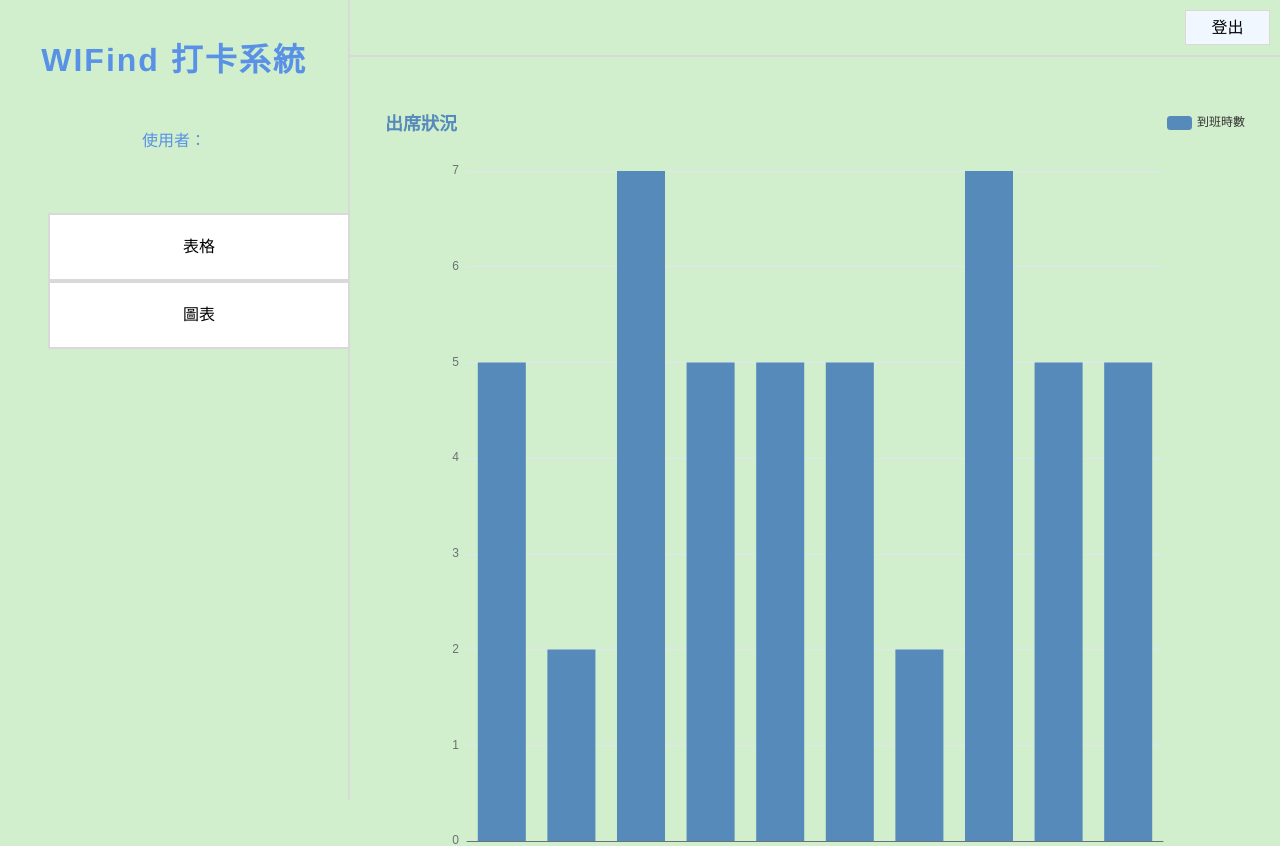
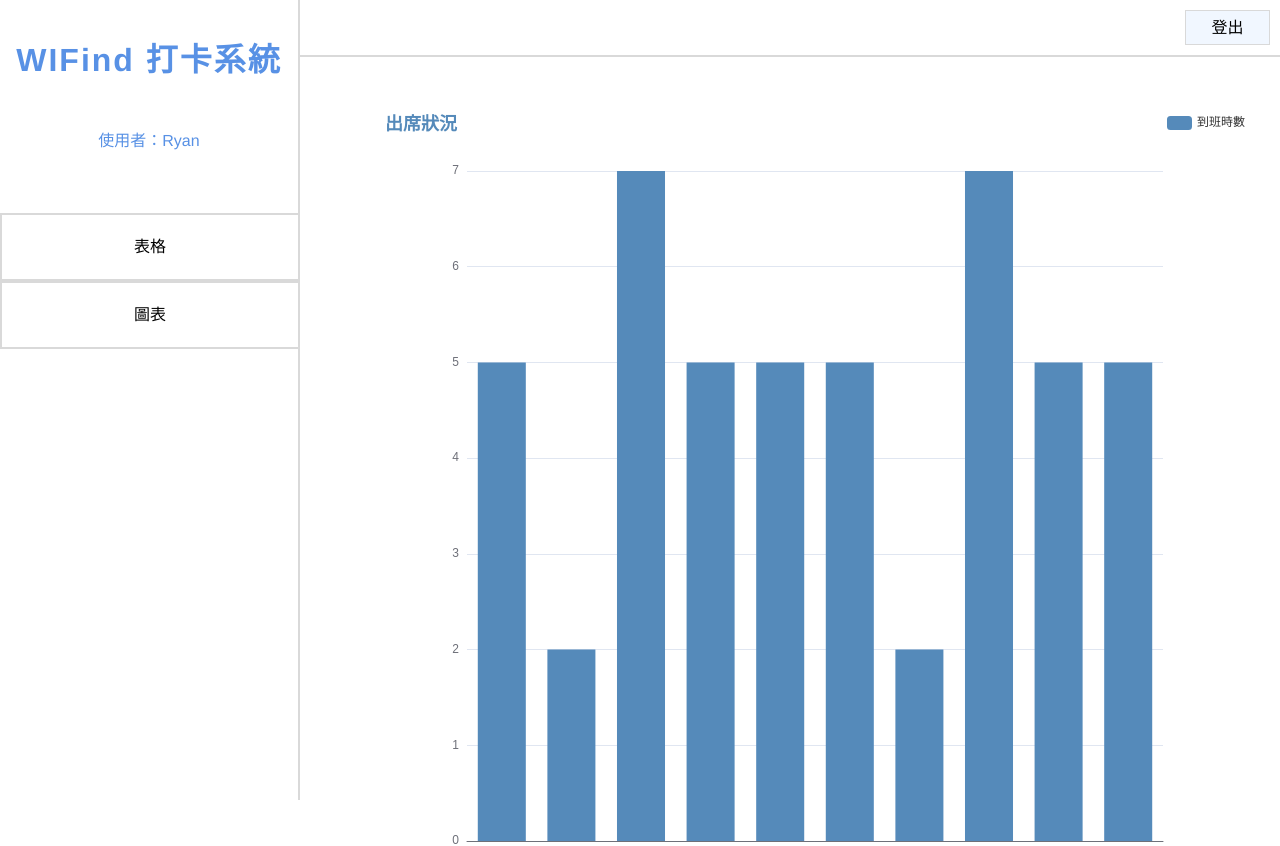
Before and after one commit to RyanStone2640/wifind-project, a Vue app: page /chart in a window 1280 px wide. Shown: the top 846 px of the page. Built offline with nearby package versions, Linux system fonts and the light colour scheme.

Commit message:
add sidenav style

```diff
--- a/package.json
+++ b/package.json
@@ -11,7 +11,6 @@
     "axios": "^0.27.2",
     "echarts": "^5.3.3",
     "router": "^1.3.7",
-    "sass": "^1.53.0",
     "vue": "^3.2.25",
     "vue-echarts": "^6.2.3",
     "vue-router": "^4.0.13",
@@ -21,6 +20,8 @@
   "devDependencies": {
     "@vitejs/plugin-vue": "^2.3.3",
     "@vue/cli-plugin-router": "~5.0.0",
+    "sass": "^1.53.0",
+    "sass-loader": "^13.0.2",
     "vite": "^2.9.9"
   }
 }
--- a/src/components/HomeComponent.vue
+++ b/src/components/HomeComponent.vue
@@ -3,7 +3,7 @@
     <div class="wifindText">WIFind 打卡系統</div>
     <div class="loginBar">
       <form>
-        <span class="spanText">員工編號test</span>
+        <span class="spanText">員工編號</span>
         <input
           type="text"
           class="inputText"
--- a/src/components/baseCopmponents/Navbar.vue
+++ b/src/components/baseCopmponents/Navbar.vue
@@ -29,7 +29,7 @@
   border-bottom: solid 2px #d9d9d9;
   text-align: right;
   margin-top: -50px;
-  margin-left: -30px;
+  margin-left: -80px;
   margin-right: -30px;
 }
 
--- a/src/components/baseCopmponents/Sidebar.vue
+++ b/src/components/baseCopmponents/Sidebar.vue
@@ -2,7 +2,7 @@
   <div class="leftBar">
     <div class="wifindText">WIFind 打卡系統</div>
     <div class="nameText">
-      <p>使用者：{{  }}</p>
+      <p>使用者：{{ 'Ryan' }}</p>
       <!-- userInformation[0].username -->
     </div>
     <div class="buttonGroup">
@@ -37,9 +37,9 @@
 	}
 </script>
 
-<style scoped>
+<style lang="scss" scoped>
 .leftBar {
-  width: 350px;
+  width: 300px;
   height: 100%;
   border-right: solid 2px #d9d9d9;
   position: absolute;
@@ -64,10 +64,15 @@
   text-align: right;
 }
 .buttonGroup .btn-style {
-  width: 300px;
+  // width: 300px;
+  width: 100%;
   background-color: #fff;
   padding: 20px;
   border: solid 2px #d9d9d9;
   border-right: none;
+  &:hover{
+    color: #fff;
+    background-color: rgb(26, 68, 205);
+  }
 }
 </style>
--- a/src/style/style.scss
+++ b/src/style/style.scss
@@ -1,4 +1,15 @@
 // global
-body{
-  background-color: rgb(210, 239, 205);
+*{
+  margin: 0;
+  padding: 0;
+  box-sizing: border-box;
+  font-size: 1rem;
 }
+button{
+  &:hover{
+    background-color: rgb(101, 186, 238);
+  }
+}
+.btn-style{
+
+}
```
Also changed, not shown: 1 other file (tests, documents, lock files or other folders).
